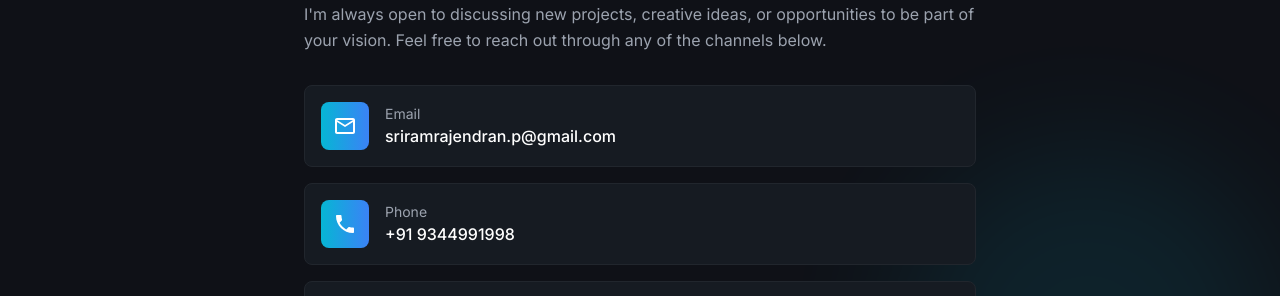
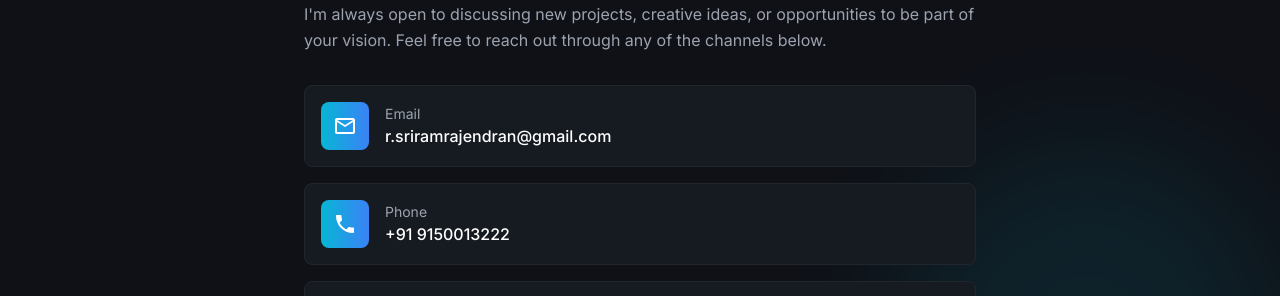
Before and after one commit to sriram25062/personal-portfolio, a React (Create React App) app: page / in a window 1280 px wide. Shown: the part 5980-6276 px from the top of the page. Built offline with nearby package versions, Linux system fonts and the light colour scheme.

Commit message:
profile updation4

```diff
--- a/src/data/portfolio.js
+++ b/src/data/portfolio.js
@@ -5,14 +5,14 @@ export const portfolioData = {
     subtitle: 'Software Engineer | Building Scalable Web Solutions',
     description: 'Crafting modern, performant web applications with Angular, Node.js, and PostgreSQL',
     location: 'Chennai, India',
-    email: 'sriramrajendran.p@gmail.com',
-    phone: '+91 9344991998',
+    email: 'r.sriramrajendran@gmail.com',
+    phone: '+91 9150013222',
   },
 
   socials: [
     {
       name: 'Email',
-      url: 'mailto:sriramrajendran.p@gmail.com',
+      url: 'mailto:r.sriramrajendran@gmail.com',
       icon: 'mail',
     },
     {
--- a/src/sections/Footer.js
+++ b/src/sections/Footer.js
@@ -67,7 +67,7 @@ const Footer = () => {
               I'm always interested in hearing about new projects and opportunities. Feel free to reach out!
             </motion.p>
             <motion.a
-              href="mailto:sriramrajendran.p@gmail.com"
+              href="mailto:r.sriramrajendran@gmail.com"
               whileHover={{ scale: 1.05 }}
               className="inline-flex items-center gap-2 px-8 py-3 bg-gradient-to-r from-cyan-500 to-blue-500 text-white font-semibold rounded-lg hover:shadow-glow-lg transition-all duration-300"
             >
@@ -130,7 +130,7 @@ const Footer = () => {
                 {[
                   { icon: FaGithub, label: 'GitHub', url: 'https://github.com/sriram25062' },
                   { icon: FaLinkedinIn, label: 'LinkedIn', url: 'https://www.linkedin.com/in/rsriram25062' },
-                  { icon: MdOutlineEmail, label: 'Email', url: 'mailto:sriramrajendran.p@gmail.com' },
+                  { icon: MdOutlineEmail, label: 'Email', url: 'mailto:r.sriramrajendran@gmail.com' },
                 ].map((social) => (
                   <motion.a
                     key={social.label}
--- a/src/sections/Navbar.js
+++ b/src/sections/Navbar.js
@@ -83,7 +83,7 @@ const Navbar = () => {
             {/* CTA Button + Mobile Menu */}
             <div className="flex items-center gap-4">
               <motion.a
-                href="mailto:sriramrajendran.p@gmail.com"
+                href="mailto:r.sriramrajendran@gmail.com"
                 whileHover={{ scale: 1.05 }}
                 className="hidden md:block"
               >
@@ -136,7 +136,7 @@ const Navbar = () => {
                   </motion.a>
                 ))}
                 <motion.a
-                  href="mailto:sriramrajendran.p@gmail.com"
+                  href="mailto:r.sriramrajendran@gmail.com"
                   initial={{ opacity: 0, x: -20 }}
                   animate={{ opacity: 1, x: 0 }}
                   transition={{ delay: navItems.length * 0.05 }}
```
Also changed, not shown: 1 other file (tests, documents, lock files or other folders).
